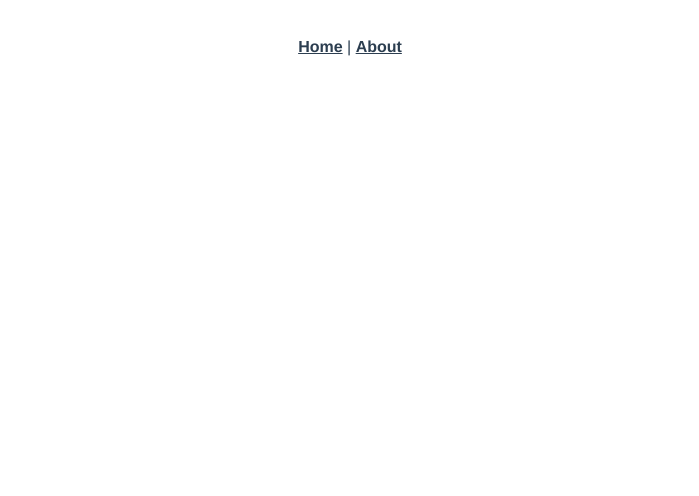
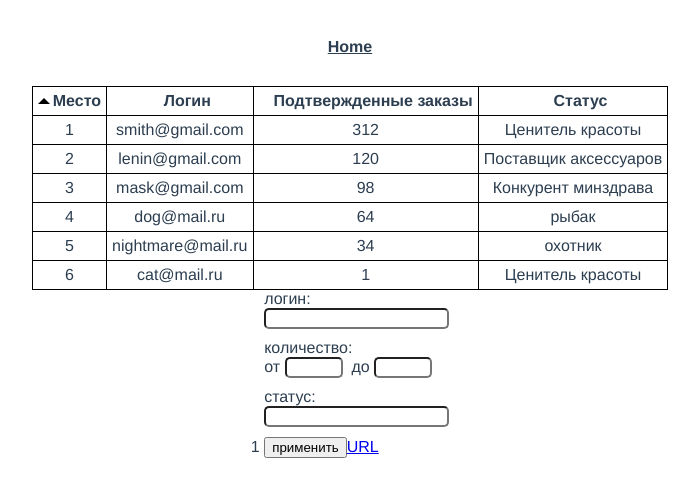
Before and after one commit to Egorius1979/trafficlight-testwork, a Vue app: page /filtered in a window 1280 px wide. Shown: the top 496 px of the page, without its empty margins (290-989 px from the left). Built offline with nearby package versions, Linux system fonts and the light colour scheme.

Commit message:
сделал основной функционал, без Vuex и Vue Router, доделать и переделать с учётом формирования URL

```diff
--- a/src/App.vue
+++ b/src/App.vue
@@ -1,8 +1,8 @@
 <template>
   <div id="app">
     <div id="nav">
-      <router-link to="/">Home</router-link> |
-      <router-link to="/about">About</router-link>
+      <router-link to="/">Home</router-link>
+      <!-- <router-link :to="{ name: 'Filtered' }">About</router-link> -->
     </div>
     <router-view />
   </div>
--- a/src/components/HelloWorld.vue
+++ /dev/null
@@ -1,130 +0,0 @@
-<template>
-  <div class="hello">
-    <h1>{{ msg }}</h1>
-    <p>
-      For a guide and recipes on how to configure / customize this project,<br />
-      check out the
-      <a href="https://cli.vuejs.org" target="_blank" rel="noopener"
-        >vue-cli documentation</a
-      >.
-    </p>
-    <h3>Installed CLI Plugins</h3>
-    <ul>
-      <li>
-        <a
-          href="https://github.com/vuejs/vue-cli/tree/dev/packages/%40vue/cli-plugin-babel"
-          target="_blank"
-          rel="noopener"
-          >babel</a
-        >
-      </li>
-      <li>
-        <a
-          href="https://github.com/vuejs/vue-cli/tree/dev/packages/%40vue/cli-plugin-router"
-          target="_blank"
-          rel="noopener"
-          >router</a
-        >
-      </li>
-      <li>
-        <a
-          href="https://github.com/vuejs/vue-cli/tree/dev/packages/%40vue/cli-plugin-vuex"
-          target="_blank"
-          rel="noopener"
-          >vuex</a
-        >
-      </li>
-      <li>
-        <a
-          href="https://github.com/vuejs/vue-cli/tree/dev/packages/%40vue/cli-plugin-eslint"
-          target="_blank"
-          rel="noopener"
-          >eslint</a
-        >
-      </li>
-    </ul>
-    <h3>Essential Links</h3>
-    <ul>
-      <li>
-        <a href="https://vuejs.org" target="_blank" rel="noopener">Core Docs</a>
-      </li>
-      <li>
-        <a href="https://forum.vuejs.org" target="_blank" rel="noopener"
-          >Forum</a
-        >
-      </li>
-      <li>
-        <a href="https://chat.vuejs.org" target="_blank" rel="noopener"
-          >Community Chat</a
-        >
-      </li>
-      <li>
-        <a href="https://twitter.com/vuejs" target="_blank" rel="noopener"
-          >Twitter</a
-        >
-      </li>
-      <li>
-        <a href="https://news.vuejs.org" target="_blank" rel="noopener">News</a>
-      </li>
-    </ul>
-    <h3>Ecosystem</h3>
-    <ul>
-      <li>
-        <a href="https://router.vuejs.org" target="_blank" rel="noopener"
-          >vue-router</a
-        >
-      </li>
-      <li>
-        <a href="https://vuex.vuejs.org" target="_blank" rel="noopener">vuex</a>
-      </li>
-      <li>
-        <a
-          href="https://github.com/vuejs/vue-devtools#vue-devtools"
-          target="_blank"
-          rel="noopener"
-          >vue-devtools</a
-        >
-      </li>
-      <li>
-        <a href="https://vue-loader.vuejs.org" target="_blank" rel="noopener"
-          >vue-loader</a
-        >
-      </li>
-      <li>
-        <a
-          href="https://github.com/vuejs/awesome-vue"
-          target="_blank"
-          rel="noopener"
-          >awesome-vue</a
-        >
-      </li>
-    </ul>
-  </div>
-</template>
-
-<script>
-export default {
-  name: "HelloWorld",
-  props: {
-    msg: String,
-  },
-};
-</script>
-
-<!-- Add "scoped" attribute to limit CSS to this component only -->
-<style scoped lang="scss">
-h3 {
-  margin: 40px 0 0;
-}
-ul {
-  list-style-type: none;
-  padding: 0;
-}
-li {
-  display: inline-block;
-  margin: 0 10px;
-}
-a {
-  color: #42b983;
-}
-</style>
--- a/src/router/index.js
+++ b/src/router/index.js
@@ -1,28 +1,28 @@
-import Vue from "vue";
-import VueRouter from "vue-router";
-import Home from "../views/Home.vue";
+import Vue from 'vue';
+import VueRouter from 'vue-router';
+import Home from '../views/Home.vue';
 
 Vue.use(VueRouter);
 
 const routes = [
   {
-    path: "/",
-    name: "Home",
+    path: '/',
+    name: 'Home',
     component: Home,
   },
   {
-    path: "/about",
-    name: "About",
+    path: '/filtered',
+    name: 'Filtered',
     // route level code-splitting
     // this generates a separate chunk (about.[hash].js) for this route
     // which is lazy-loaded when the route is visited.
     component: () =>
-      import(/* webpackChunkName: "about" */ "../views/About.vue"),
+      import(/* webpackChunkName: "about" */ '../views/Home.vue'),
   },
 ];
 
 const router = new VueRouter({
-  mode: "history",
+  mode: 'history',
   base: process.env.BASE_URL,
   routes,
 });
--- a/src/store/index.js
+++ b/src/store/index.js
@@ -1,11 +1,50 @@
-import Vue from "vue";
-import Vuex from "vuex";
+import Vue from 'vue';
+import Vuex from 'vuex';
 
 Vue.use(Vuex);
 
 export default new Vuex.Store({
-  state: {},
-  mutations: {},
+  state: {
+    members: [
+      {
+        id: 1,
+        login: 'smith@gmail.com',
+        confirmedOrder: 312,
+        rank: 'Ценитель красоты',
+      },
+      {
+        id: 2,
+        login: 'lenin@gmail.com',
+        confirmedOrder: 120,
+        rank: 'Поставщик аксессуаров',
+      },
+      {
+        id: 3,
+        login: 'mask@gmail.com',
+        confirmedOrder: 98,
+        rank: 'Конкурент минздрава',
+      },
+      { id: 4, login: 'dog@mail.ru', confirmedOrder: 64, rank: 'рыбак' },
+      {
+        id: 5,
+        login: 'nightmare@mail.ru',
+        confirmedOrder: 34,
+        rank: 'охотник',
+      },
+      {
+        id: 6,
+        login: 'cat@mail.ru',
+        confirmedOrder: 1,
+        rank: 'Ценитель красоты',
+      },
+    ],
+    // url: '',
+  },
+  mutations: {
+    // SET_URL(state, login, from, to, rank) {
+    //   state.url = `?`;
+    // },
+  },
   actions: {},
   modules: {},
 });
--- a/src/views/About.vue
+++ /dev/null
@@ -1,5 +0,0 @@
-<template>
-  <div class="about">
-    <h1>This is an about page</h1>
-  </div>
-</template>
--- /dev/null
+++ b/src/views/Filters.vue
@@ -0,0 +1,69 @@
+<template>
+  <div class="filter">
+    <label>
+      логин:
+      <div><input type="text" v-model.trim="login" /></div>
+    </label>
+
+    <label>
+      количество:
+      <div class="amount">
+        <span>от <input type="number" v-model.number="from" /></span>&nbsp;
+        <span>до <input type="number" v-model.number="to" /></span>
+      </div>
+    </label>
+
+    <label>
+      статус:
+      <div><input type="text" v-model.trim="rank" /></div>
+    </label>
+    <button @click="$emit('filter-members', login, from, to, rank)">
+      применить
+    </button>
+    <router-link
+      :to="{
+        name: 'Filtered',
+        query: {
+          login: `${login}`,
+          from: `${from}`,
+          to: `${to}`,
+          rank: `${rank}`,
+        },
+      }"
+      >URL</router-link
+    >
+  </div>
+</template>
+
+<script>
+export default {
+  name: 'Filtered',
+  data() {
+    return {
+      login: '',
+      from: null,
+      to: null,
+      rank: '',
+    };
+  },
+};
+</script>
+
+<style lang="scss" scoped>
+.filter {
+  display: inline-block;
+  text-align: start;
+}
+
+label {
+  display: block;
+  margin-bottom: 10px;
+  input {
+    border-radius: 5px;
+  }
+}
+
+.amount input {
+  width: 50px;
+}
+</style>
--- a/src/views/Home.vue
+++ b/src/views/Home.vue
@@ -1,18 +1,131 @@
 <template>
   <div class="home">
-    <img alt="Vue logo" src="../assets/logo.png" />
-    <HelloWorld msg="Welcome to Your Vue.js App" />
+    <!-- {{ members }} -->
+    <table>
+      <!-- <thead> -->
+      <tr>
+        <th v-for="column in tabColumns" :key="column" @click="sorting(column)">
+          <div class="flex">
+            <span
+              class="arrow"
+              :class="[
+                field !== column ? 'arrow-none' : '',
+                filteredFieldCounter % 2 ? 'arrow-bottom' : 'arrow-top',
+              ]"
+            ></span>
+            <span>{{ column }}</span>
+          </div>
+        </th>
+      </tr>
+      <!-- </thead> -->
+      <!-- <tbody> -->
+      <tr v-for="member in members" :key="member.id">
+        <td>{{ member.id }}</td>
+        <td>{{ member.login }}</td>
+        <td>{{ member.confirmedOrder }}</td>
+        <td>{{ member.rank }}</td>
+      </tr>
+      <!-- </tbody> -->
+    </table>
+    {{ filteredFieldCounter }}
+    <filters @filter-members="filterMembers" />
   </div>
 </template>
 
 <script>
-// @ is an alias to /src
-import HelloWorld from "@/components/HelloWorld.vue";
-
+import Filters from '@/views/Filters';
 export default {
-  name: "Home",
-  components: {
-    HelloWorld,
+  name: 'Home',
+  components: { Filters },
+  data() {
+    return {
+      tabColumns: ['Место', 'Логин', 'Подтвержденные заказы', 'Статус'],
+      members: this.$store.state.members,
+      field: 'Место',
+      filteredFieldCounter: 1,
+    };
   },
+  methods: {
+    filterMembers(login, from, to, rank) {
+      this.members = this.$store.state.members
+        .filter((member) => member.login.includes(login.toLowerCase()))
+        .filter((member) => {
+          if (!from && !to) {
+            return member;
+          }
+          if (!to) {
+            return member.confirmedOrder >= from;
+          }
+          return member.confirmedOrder >= from && member.confirmedOrder <= to;
+        })
+        .filter((member) =>
+          member.rank.toLowerCase().includes(rank.toLowerCase())
+        );
+    },
+    sorting(column) {
+      if (this.field === column) {
+        this.filteredFieldCounter += 1;
+        return this.members.reverse();
+      }
+      this.field = column;
+      this.filteredFieldCounter = 1;
+      if (column === 'Логин') {
+        return this.sorting1('login');
+      }
+      if (column === 'Место') {
+        return this.sorting1('id');
+      }
+      if (column === 'Статус') {
+        return this.sorting1('rank');
+      }
+      return this.sorting1('confirmedOrder');
+    },
+    sorting1(key) {
+      typeof this.members[0][key] === 'string'
+        ? this.members.sort((a, b) => a[key].localeCompare(b[key]))
+        : this.members.sort((a, b) => a[key] - b[key]);
+    },
+  },
+  computed: {},
 };
 </script>
+
+<style lang="scss" scoped>
+table,
+td {
+  margin: auto;
+  border: 1px solid black;
+  border-collapse: collapse;
+  padding: 5px;
+  th {
+    @extend table;
+    cursor: pointer;
+    user-select: none;
+  }
+}
+
+.arrow {
+  border: 6px solid transparent;
+  margin-right: 3px;
+
+  &-top {
+    border-top-color: black;
+    border-bottom: 0;
+  }
+
+  &-bottom {
+    border-bottom-color: black;
+    border-top: 0;
+  }
+
+  &-none {
+    visibility: hidden;
+  }
+}
+
+.flex {
+  display: flex;
+  justify-content: center;
+  align-items: center;
+}
+</style>
```
